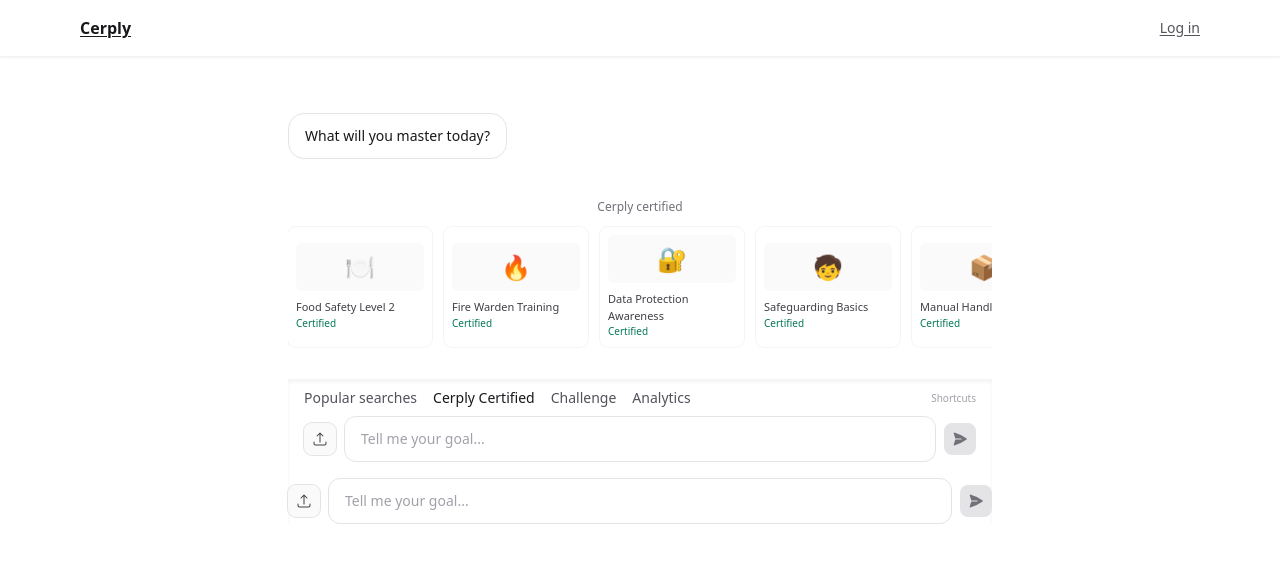
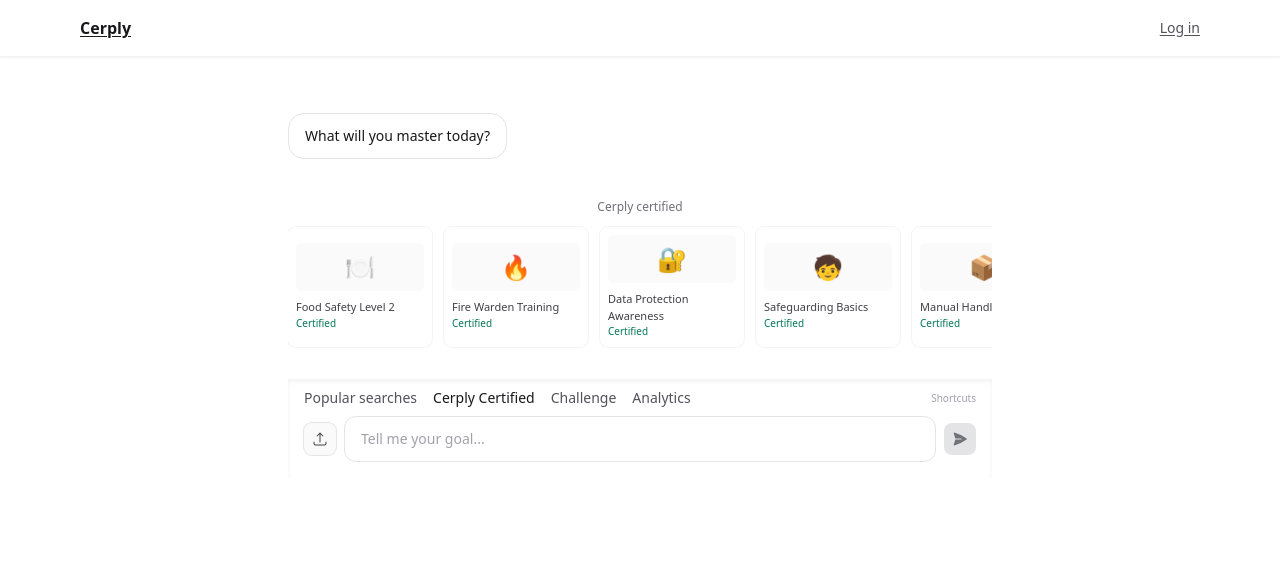
Before and after one commit to robnreb1/cerply, a Next.js app in the folder web/: page / in a window 1280 px wide. Shown: the top 562 px of the page. Built offline with nearby package versions, Linux system fonts and the light colour scheme.

Commit message:
fix(web/ui): remove topic carousel; keep single input; footer = header style

```diff
--- a/web/components/IngestInteraction.tsx
+++ b/web/components/IngestInteraction.tsx
@@ -264,39 +264,7 @@
             <PaperAirplaneIcon className="h-4 w-4" />
           </button>
         </div>
-        {/* (removed duplicate chat bar) */}
-        <div className="flex items-center gap-2">
-          <button
-            onClick={handleFileUpload}
-            className="inline-flex h-8 w-8 items-center justify-center rounded-lg bg-zinc-50 text-zinc-700 ring-1 ring-zinc-200 hover:bg-zinc-100 transition-colors"
-            aria-label="Upload"
-            title="Upload"
-          >
-            <ArrowUpTrayIcon className="h-4 w-4" />
-          </button>
-
-          <div className="flex-1 relative">
-            <input
-              type="text"
-              value={input}
-              onChange={(e) => setInput(e.target.value)}
-              onKeyDown={handleKeyDown}
-              placeholder="Tell me your goal..."
-              className="w-full rounded-xl border border-zinc-200 px-4 py-3 text-sm outline-none placeholder:text-zinc-400 focus:border-zinc-300 focus:ring-1 focus:ring-zinc-300"
-              disabled={isGenerating}
-            />
-          </div>
-
-          <button
-            onClick={handleSend}
-            disabled={!input.trim() || isGenerating}
-            className="inline-flex h-8 w-8 items-center justify-center rounded-lg bg-zinc-900 text-white hover:bg-zinc-800 disabled:bg-zinc-200 disabled:text-zinc-500 transition-colors"
-            aria-label="Send"
-            title="Send"
-          >
-            <PaperAirplaneIcon className="h-4 w-4" />
-          </button>
-        </div>
+        {/* duplicate input removed */}
 
         <input
           ref={fileRef}
```
